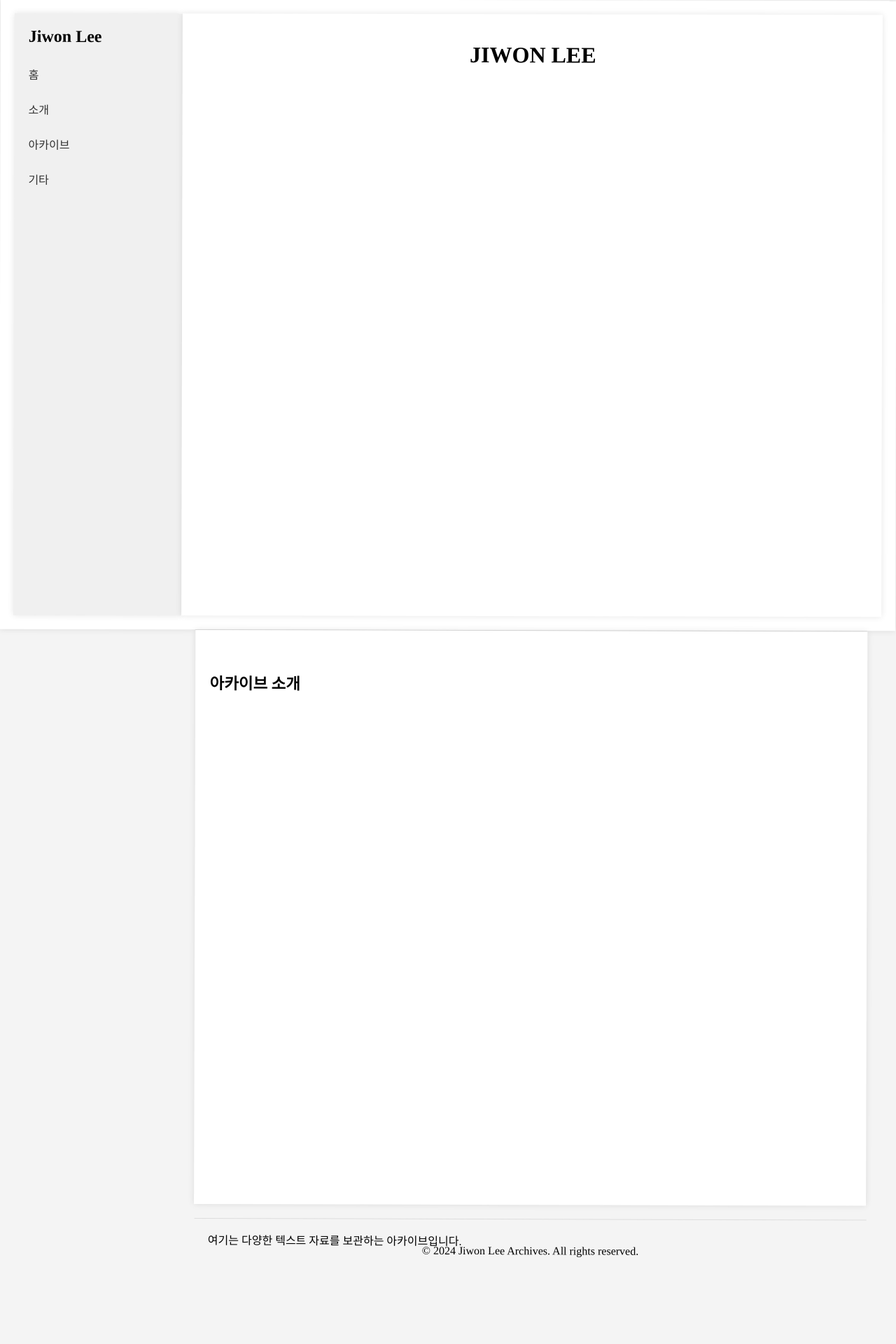
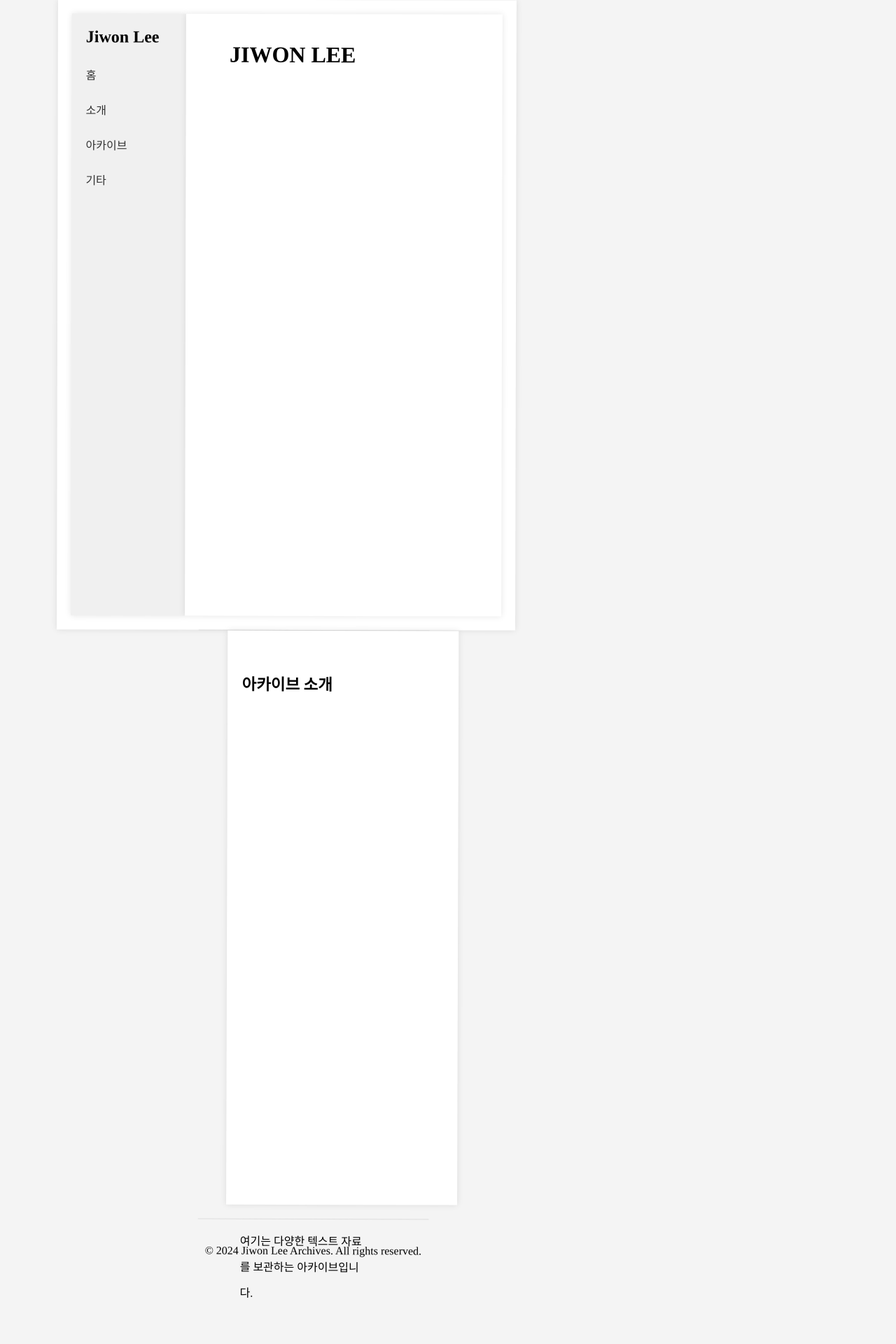
Before and after one commit to LfayeJ/archives, a Jekyll site: the page built from index.html, in a window 1280 px wide. Shown: the top 1920 px of the page at 70% size. Built offline with Jekyll 4.4.1, drawn with Linux system fonts in a browser that asks for light colours; some web fonts are replaced.

Commit message:
Update styles.css

```diff
--- a/assets/css/styles.css
+++ b/assets/css/styles.css
@@ -9,7 +9,7 @@
 html, body, .container, header, header h1, header nav ul, header nav ul li, header nav ul li a,
 .content, .content h2, .content p, footer {
   transform: rotate(0.04deg);
-  width: 100%;
+  width: 80%;
   height: 100%;
 }
 
@@ -22,7 +22,7 @@ body {
 
 .container {
   display: flex; /* Flexbox를 사용하여 요소를 가로로 정렬 */
-  width: 100%;
+  width: 80%;
   height: 100%;
   margin: 0 auto;
   padding: 20px;
@@ -32,7 +32,7 @@ body {
 }
 
 .side-menu {
-    width: 200px; /* 사이드메뉴의 너비 */
+    width: 20%; /* 사이드메뉴의 너비 */
     background-color: #f0f0f0; /* 배경색 */
     padding: 20px; /* 내부 여백 */
     box-shadow: 0 0 10px rgba(0, 0, 0, 0.1); /* 그림자 효과 */
```
